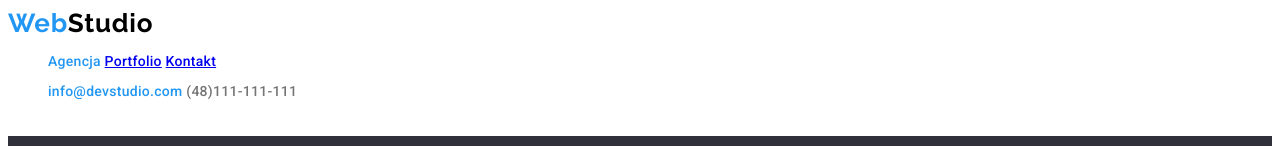
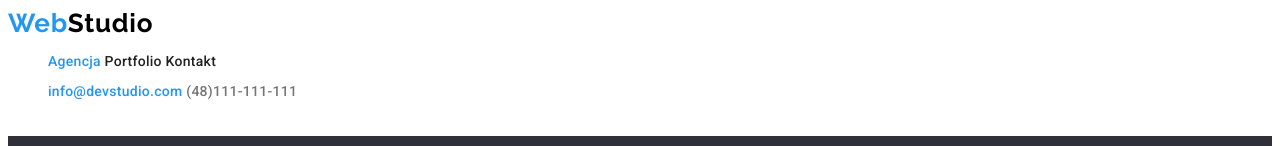
Before and after one commit to 8812240/goit-markup-hw-02, a plain HTML site: page index.html in a window 1280 px wide. Shown: the top 146 px of the page. Drawn offline with Linux system fonts and the light colour scheme.

Commit message:
change menu

```diff
--- a/css/styles.css
+++ b/css/styles.css
@@ -52,7 +52,7 @@ color: var(--blue);
     text-decoration: none;
 }
 
-.manu {
+.menu {
     text-decoration: none;
     color: var(--almost-black);
 }
```
